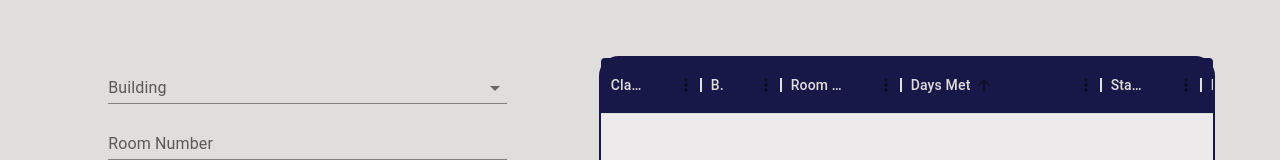
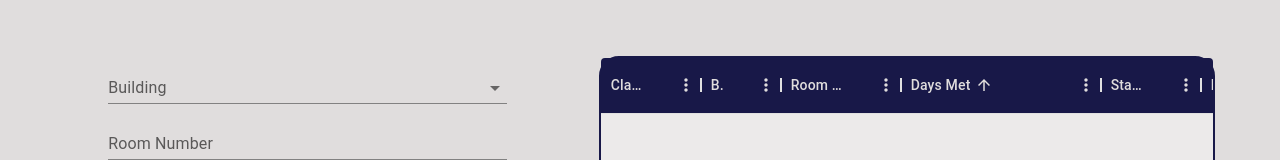
Before and after one commit to salsajeries/Quiet-Room-Frontend, a Next.js app in the folder quiet-room/: page /roominfo in a window 1280 px wide. Shown: the part 235-395 px from the top of the page. Built offline with nearby package versions, Linux system fonts and the light colour scheme.

Commit message:
Styled alerts/snackbar, fixed color for data grid buttons

```diff
--- a/quiet-room/src/components/DisplayRoomInfo.tsx
+++ b/quiet-room/src/components/DisplayRoomInfo.tsx
@@ -235,7 +235,7 @@ export default function displayRoomInfo() {
                                         <CloseIcon fontSize="inherit" />
                                     </IconButton>
                                 }
-                                sx={{ mb: 2 }}
+                                sx={{ mb: 2, borderRadius: '15px' }}
                                 >
                                     Invalid input. Please try again!
                                 </Alert>
@@ -307,7 +307,15 @@ export default function displayRoomInfo() {
                             },
                             '& .MuiDataGrid-columnHeaderTitle': {
                                 color: '#E0DDDD'
-                            }
+                            },
+                            '& .MuiDataGrid-sortIcon': {
+                                opacity: 1,
+                                color: "#E0DDDD",
+                            },
+                            '& .MuiDataGrid-menuIconButton': {
+                                opacity: 1,
+                                color: "#E0DDDD"
+                            },
                         }}
                     />
                 </Grid>
```
Also changed, not shown: quiet-room/src/components/ListAvailableRooms.tsx (+15 -4 lines).
